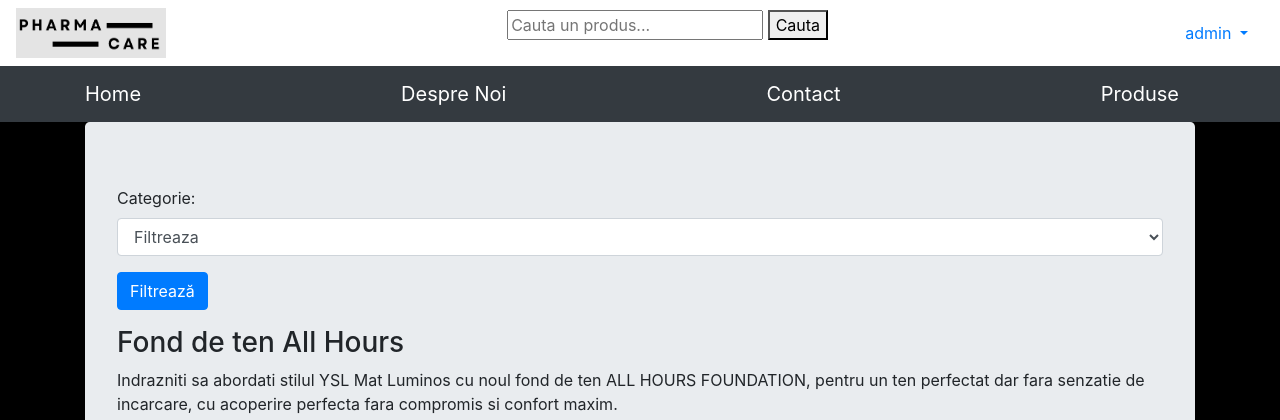
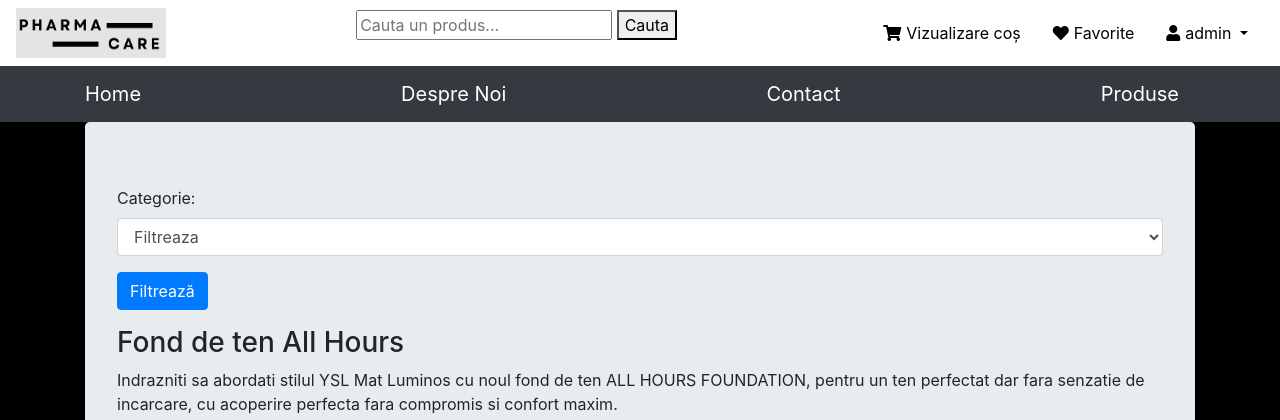
Before and after one commit to deeada95/ADA_final, a Django app: page /produse/ in a window 1280 px wide. Shown: the top 420 px of the page. Run offline with Django 5.2, Linux system fonts and the light colour scheme; a user stored in the database is signed in; data comes from the database, SQL or seed files in the repository; both versions use the stored data as it was after the commit; some libraries are stand-ins or nearby versions.

Commit message:
implementare Comanda, Cosul meu, Istoric Comenzi. formular de trimitere mesaj

```diff
--- a/farmacie_online/urls.py
+++ b/farmacie_online/urls.py
@@ -20,9 +20,11 @@ from django.contrib import admin
 from django.contrib.auth.views import LogoutView
 from django.urls import path
 from django.views.generic import TemplateView
-from accounts.views import CustomLoginView, CustomPasswordChangeView, SignUpView
+from accounts import views
+from accounts.views import CustomLoginView, CustomPasswordChangeView, SignUpView, vizualizare_comanda, detalii_comanda
 from produs import views
-from produs.views import index, ProduseView, add_to_favorites, favorites_list
+from produs.views import index, ProduseView, add_to_favorites, favorites_list, vizualizare_cos, adauga_in_cos, \
+    elimina_din_cos, finalizare_comanda
 
 urlpatterns = [
     path('admin/', admin.site.urls),
@@ -39,6 +41,12 @@ urlpatterns = [
     path('signup/', SignUpView.as_view(), name='signup'),
     path('favorite/<int:product_id>/', add_to_favorites, name='add_to_favorites'),
     path('favorites_list/', favorites_list, name='favorites_list'),
+    path('vizualizare_cos/', vizualizare_cos, name='vizualizare_cos'),
+    path('vizualizare_cos/adauga/<int:produs_id>/', adauga_in_cos, name='adauga_in_cos'),
+    path('vizualizare_cos/elimina/<int:vizualizare_cos_id>/', elimina_din_cos, name='elimina_din_cos'),
+    path('finalizare_comanda/', finalizare_comanda, name='finalizare_comanda'),
+    path('vizualizare_comanda/', vizualizare_comanda, name='vizualizare_comanda'),
+    path('comanda/<int:comanda_id>/', detalii_comanda, name='detalii_comanda'),
 
 
 ]+ static(settings.STATIC_URL, document_root=settings.STATIC_ROOT)
--- a/produs/admin.py
+++ b/produs/admin.py
@@ -1,5 +1,6 @@
 from django.contrib import admin
-from produs.models import Produs, Category, ImaginiProdus, Favorite, ContactMessage
+from produs.models import Produs, Category, ImaginiProdus, Favorite, ContactMessage, Comanda, ComandaFinala, \
+    CosCumparaturi
 
 # Register your models here.
 
@@ -8,3 +9,6 @@ admin.site.register(Produs)
 admin.site.register(ImaginiProdus)
 admin.site.register(Favorite)
 admin.site.register(ContactMessage)
+admin.site.register(Comanda)
+admin.site.register(CosCumparaturi)
+admin.site.register(ComandaFinala)
--- a/produs/models.py
+++ b/produs/models.py
@@ -1,5 +1,7 @@
 from django.contrib.auth.models import User
 from django.db import models
+from django.db.models import CASCADE
+
 
 # Create your models here.
 
@@ -45,3 +47,40 @@ class ContactMessage(models.Model):
 
     def __str__(self):
         return f"Mesaj de la {self.nume} - {self.email}"
+
+class CosCumparaturi(models.Model):
+    user = models.ForeignKey(User, on_delete=CASCADE)
+    produs = models.ForeignKey(Produs, on_delete=CASCADE)
+    cantitate = models.PositiveIntegerField(default=1)
+
+    class Meta:
+        unique_together = ('user', 'produs')
+
+    def __str__(self):
+        return f"{self.user.username} - {self.produs.nume} (x{self.cantitate})"
+
+class Comanda(models.Model):
+    STATUS_CHOICES = [
+        ('Pending', 'În așteptare'),
+        ('Processing', 'În procesare'),
+        ('Shipped', 'Expediată'),
+        ('Delivered', 'Livrată'),
+        ('Cancelled', 'Anulată'),
+    ]
+    user = models.ForeignKey(User, on_delete=models.CASCADE)
+    produse = models.ManyToManyField(Produs, through='ComandaFinala')
+    data_creare = models.DateTimeField(auto_now_add=True)
+    status = models.CharField(max_length=20, choices=STATUS_CHOICES, default='Pending')
+    total = models.DecimalField(max_digits=8, decimal_places=2, default=0.00)
+
+    def __str__(self):
+        return f"Comanda #{self.id} - {self.user.username} - {self.status}"
+
+class ComandaFinala(models.Model):
+    comanda = models.ForeignKey(Comanda, on_delete=models.CASCADE)
+    produs = models.ForeignKey(Produs, on_delete=models.CASCADE)
+    cantitate = models.PositiveIntegerField(default=1)
+    pret_unitar = models.DecimalField(max_digits=6, decimal_places=2)
+
+    def __str__(self):
+        return f"{self.produs.nume} - {self.cantitate}"
--- a/produs/static/index.css
+++ b/produs/static/index.css
@@ -12,3 +12,51 @@ body {
     justify-content: center;
     align-items: center;
         }
+
+.center {
+        text-align: center;
+    }
+
+table {
+    width: 100%;
+    border-collapse: collapse;
+    margin-bottom: 20px;
+}
+
+th {
+    padding: 10px 15px;
+    background-color: #f2f2f2;
+    text-align: center;
+}
+
+td {
+    padding: 10px 15px;
+    border: 1px solid #ddd;
+    text-align: center;
+}
+
+tr {
+    margin-bottom: 10px;
+}
+
+.nav-link i {
+    margin-right: 5px;
+}
+
+.nav-link.text-black {
+    color: black !important;
+}
+
+.nav-item.dropdown .nav-link {
+    color: black;
+}
+
+.nav-link i.fa-shopping-cart,
+.nav-link i.fa-user {
+    color: black;
+}
+
+.nav-link:hover i.fa-shopping-cart,
+.nav-link:hover i.fa-user {
+    color: #555;
+}
--- a/produs/templates/base.html
+++ b/produs/templates/base.html
@@ -19,27 +19,46 @@
             integrity="sha384-B0UglyR+jN6CkvvICOB2joaf5I4l3gm9GU6Hc1og6Ls7i6U/mkkaduKaBhlAXv9k"
             crossorigin="anonymous"></script>
     <link rel="stylesheet" href="{% static 'index.css' %}">
+    <link rel="stylesheet" href="https://cdnjs.cloudflare.com/ajax/libs/font-awesome/5.15.4/css/all.min.css">
+
 </head>
 
 <body>
 
 <nav class = 'navbar navbar - white bg-white'>
-
     <img src="{% static 'imagini/PharmaCare Care.png' %}" alt = 'Sigla' width ='150' height="50">
     <form action="{% url 'cauta_produs' %}" method="GET">
         <input type="text" name="q" placeholder="Cauta un produs..." value="{{ query }}">
         <button type="submit">Cauta</button>
     </form>
 
+    <div class="d-flex align-items-center">
+
+        <div class="nav-item">
+            <a class="nav-link text-black" href="{% url 'vizualizare_cos' %}">
+                <i class="fas fa-shopping-cart"></i>Vizualizare coș
+            </a>
+        </div>
+
+        <div class="nav-item">
+            <a class="nav-link text-black" href="{% url 'favorites_list' %}">
+                <i class="fas fa-heart"></i>Favorite
+            </a>
+        </div>
+
+
         <div class="nav-item dropdown">
             {% if user.is_authenticated %}
+
             <a class="nav-link dropdown-toggle text-black" href="#" data-toggle= "dropdown">
-            {{ user.username }}
+                <i class="fas fa-user"></i>{{ user.username }}
             </a>
+
             <div class = "dropdown-menu dropdown-menu-right">
+
                 <a class= "dropdown-item text-right" href = "{% url 'logout' %}">Iesire din cont</a>
                 <a class= "dropdown-item text-right" href =" {% url 'schimbare_parola' %}"> Schimbare parola</a>
-            <a class="dropdown-item text-right" href="{% url 'favorites_list' %}">Favorite</a>
+                <a class="dropdown-item text-right" href="{% url 'vizualizare_comanda' %}">Istoric comenzi</a>
             </div>
             {% else %}
             <a class="nav-link dropdown-toggle text-black" href="#" data-toggle="dropdown">
@@ -51,6 +70,7 @@
             </div>
             {% endif %}
 
+        </div>
     </div>
 </nav>
 <nav class="navbar navbar-expand-lg navbar-dark bg-dark">
--- a/produs/templates/produse.html
+++ b/produs/templates/produse.html
@@ -22,6 +22,7 @@
                 <p>Imagine nu este disponibilă</p>
             {% endif %}
             <a href="{% url 'produs_detalii' produs_id=produs.id %}">Vezi detalii</a>
+
         </div>
     {% endfor %}
 </div>
--- a/produs/views.py
+++ b/produs/views.py
@@ -1,9 +1,10 @@
+from django.contrib import messages
 from django.contrib.auth.decorators import login_required
 from django.http import JsonResponse
-from django.shortcuts import render, get_object_or_404
+from django.shortcuts import render, get_object_or_404, redirect
 from django.views.generic import ListView, TemplateView
 from .forms import FilterProductsForm, ContactForm
-from .models import Produs, Favorite, ContactMessage
+from .models import Produs, Favorite, ContactMessage, Comanda, ComandaFinala, CosCumparaturi
 
 
 def index(request):
@@ -52,12 +53,21 @@ def contact(request):
 def produs_detalii(request, produs_id):
     produs = get_object_or_404(Produs, id=produs_id)
     imagini_produs = produs.imagini.all()
-    favorite = Favorite.objects.filter(product= produs).filter(user=request.user)
+    favorite = None
+    in_cos = False
+
+    if request.user.is_authenticated:
+        favorite = Favorite.objects.filter(product=produs, user=request.user)
+        in_cos= CosCumparaturi.objects.filter(user=request.user, produs=produs).exists()
+
     context = {
         'produs': produs,
         'imagini_produs': imagini_produs,
-        'favorite': favorite
+        'favorite': favorite,
+        'in_cos': in_cos
+
     }
+
     return render(request, 'produs_detalii.html', context)
 
 def cauta_produs(request):
@@ -84,3 +94,48 @@ def add_to_favorites(request, product_id):
 def favorites_list(request):
     favorites = Favorite.objects.filter(user=request.user)
     return render(request, "favorites_list.html", {"favorites": favorites})
+
+@login_required (login_url='/accounts/login/')
+def adauga_in_cos(request, produs_id):
+    produs = get_object_or_404(Produs, id=produs_id)
+    produse_cos, created = CosCumparaturi.objects.get_or_create(user=request.user, produs=produs)
+
+    if not created:
+        produse_cos.cantitate += 1
+        produse_cos.save()
+
+    return redirect('vizualizare_cos')
+
+@login_required
+def vizualizare_cos(request):
+    produse_cos = CosCumparaturi.objects.filter(user=request.user)
+    total = sum(item.produs.pret * item.cantitate for item in produse_cos)
+
+    return render(request, 'cos_cumparaturi.html', {'produse_cos': produse_cos, 'total': total})
+@login_required
+def elimina_din_cos(request, cos_id):
+    produse_cos = get_object_or_404(CosCumparaturi, id=cos_id, user=request.user)
+    produse_cos.delete()
+    return redirect('vizualizare_cos')
+
+@login_required
+def finalizare_comanda(request):
+    produse_cos = CosCumparaturi.objects.filter(user=request.user)
+
+    if not produse_cos.exists():
+        messages.error(request, "Nu aveți produse în coș!")
+        return redirect('vizualizare_cos')
+
+    total = sum(item.produs.pret * item.cantitate for item in produse_cos)
+    comanda = Comanda.objects.create(user=request.user, total=total)
+
+    for item in produse_cos:
+        ComandaFinala.objects.create(
+            comanda=comanda,
+            produs=item.produs,
+            cantitate=item.cantitate,
+            pret_unitar=item.produs.pret)
+
+    produse_cos.delete()
+    messages.success(request, "Comanda a fost plasată cu succes!")
+    return render(request, 'comanda_plasata.html', {'comanda': comanda})
```
Also changed, not shown: accounts/views.py (+13 -2 lines), produs/templates/produs_detalii.html (+10 -0 lines), db.sqlite3. Lines whose indentation alone changed are shown as unchanged.
